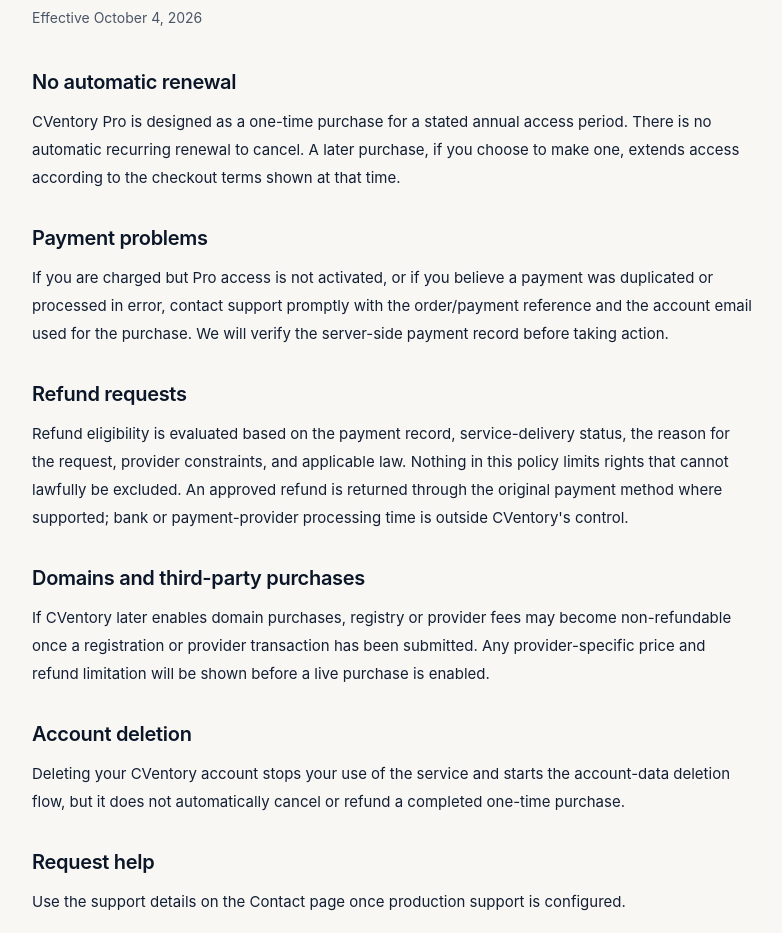
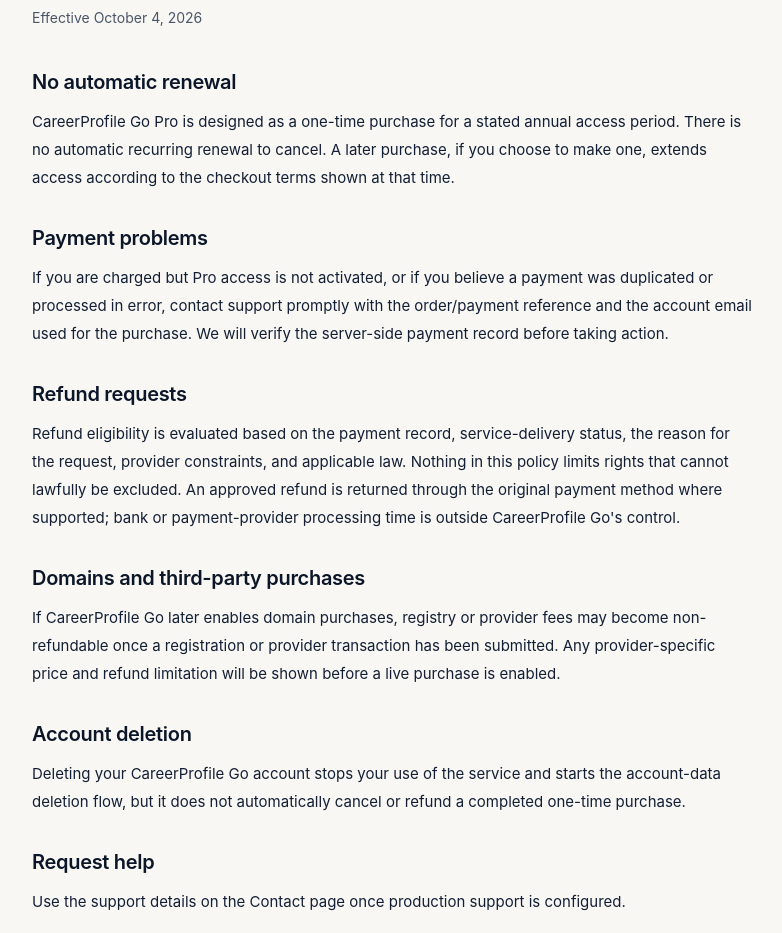
Before and after one commit to Pavithran-R-A/career-profile-platform, a React (Vite) app: page /refund-policy in a window 1280 px wide. Shown: the part 259-1192 px from the top of the page, without its empty margins (248-1030 px from the left). Built offline with nearby package versions, Linux system fonts and the light colour scheme; no server answers.

Commit message:
brand: update refund policy

```diff
--- a/src/pages/RefundPolicy.tsx
+++ b/src/pages/RefundPolicy.tsx
@@ -6,9 +6,9 @@ const supportEmail = import.meta.env.VITE_SUPPORT_EMAIL?.trim();
 export default function RefundPolicy() {
   const origin = typeof window !== 'undefined' ? window.location.origin : '';
   usePageMeta({
-    title: 'Refund & Cancellation Policy — CVentory',
+    title: 'Refund & Cancellation Policy — CareerProfile Go',
     description:
-      'Refund, cancellation, duplicate-charge, and annual Pro access terms for CVentory.',
+      'Refund, cancellation, duplicate-charge, and annual Pro access terms for CareerProfile Go.',
     canonical: `${origin}/refund-policy`,
   });
 
@@ -22,7 +22,7 @@ export default function RefundPolicy() {
         <section>
           <h2 className="text-xl font-semibold text-[var(--ink)]">No automatic renewal</h2>
           <p className="mt-3">
-            CVentory Pro is designed as a one-time purchase for a stated annual access period. There
+            CareerProfile Go Pro is designed as a one-time purchase for a stated annual access period. There
             is no automatic recurring renewal to cancel. A later purchase, if you choose to make
             one, extends access according to the checkout terms shown at that time.
           </p>
@@ -45,7 +45,7 @@ export default function RefundPolicy() {
             the reason for the request, provider constraints, and applicable law. Nothing in this
             policy limits rights that cannot lawfully be excluded. An approved refund is returned
             through the original payment method where supported; bank or payment-provider processing
-            time is outside CVentory's control.
+            time is outside CareerProfile Go's control.
           </p>
         </section>
 
@@ -54,7 +54,7 @@ export default function RefundPolicy() {
             Domains and third-party purchases
           </h2>
           <p className="mt-3">
-            If CVentory later enables domain purchases, registry or provider fees may become
+            If CareerProfile Go later enables domain purchases, registry or provider fees may become
             non-refundable once a registration or provider transaction has been submitted. Any
             provider-specific price and refund limitation will be shown before a live purchase is
             enabled.
@@ -64,7 +64,7 @@ export default function RefundPolicy() {
         <section>
           <h2 className="text-xl font-semibold text-[var(--ink)]">Account deletion</h2>
           <p className="mt-3">
-            Deleting your CVentory account stops your use of the service and starts the account-data
+            Deleting your CareerProfile Go account stops your use of the service and starts the account-data
             deletion flow, but it does not automatically cancel or refund a completed one-time
             purchase.
           </p>
```
